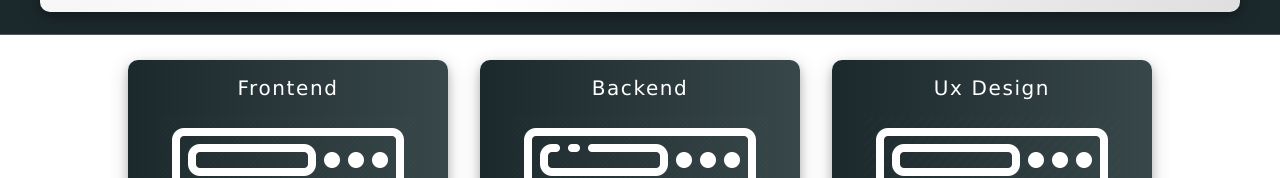
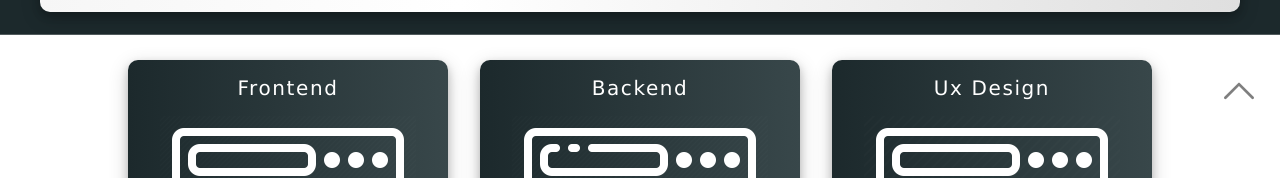
Before and after one commit to jaydools/portfolio, a React (Create React App) app: page / in a window 1280 px wide. Shown: the part 636-814 px from the top of the page. Built offline with nearby package versions, Linux system fonts and the light colour scheme.

Commit message:
added scroll to top button
next, add git and linkedin icons near top

```diff
--- a/src/App.js
+++ b/src/App.js
@@ -7,10 +7,17 @@ import Nav from "./components/Nav/Nav";
 import Burger from "./components/NavHamburg/Burger";
 import ProjectsDropdown from "./components/ProjectsDropdown/ProjectsDropdown";
 import TechStack from "./components/TechStack/TechStack";
+import upArrow from "./assets/icons/up-arrow.svg";
 
 function App() {
+    const scrollToSection = (sectionId, event) => {
+        event.preventDefault();
+
+        const section = document.getElementById(sectionId);
+        section.scrollIntoView({ behavior: "smooth" });
+    };
     return (
-        <div className="App">
+        <div className="App" id="top">
             <Burger />
             <Nav />
             <main>
@@ -20,6 +27,13 @@ function App() {
                 <ProjectsDropdown />
                 <Contact />
             </main>
+            <img
+                src={upArrow}
+                alt="Dropdown Arrow"
+                className="top-button"
+                href="#top"
+                onClick={(e) => scrollToSection("top", e)}
+            />
             <Footer />
         </div>
     );
--- a/src/App.scss
+++ b/src/App.scss
@@ -11,3 +11,19 @@
     position: absolute;
     width: 100%;
 }
+
+.top-button {
+    height: 30px;
+    position: fixed;
+    top: 93%;
+    right: 2%;
+    opacity: 50%;
+
+    @include tablet {
+        top: 89%;
+    }
+
+    &:hover {
+        opacity: 100%;
+    }
+}
--- a/src/components/Footer/Footer.js
+++ b/src/components/Footer/Footer.js
@@ -11,7 +11,7 @@ export default function Footer() {
                         engineer. This website, as well as projects featured on this website have
                         been designed by myself and are the types of projects I am extremely
                         comfortable building. Please reach out to me anytime if you would like to
-                        talk about how I could elevate your business and bring you tangleable value.
+                        talk about how I could elevate your business and bring you tangible value.
                     </p>
                 </div>
 
```
